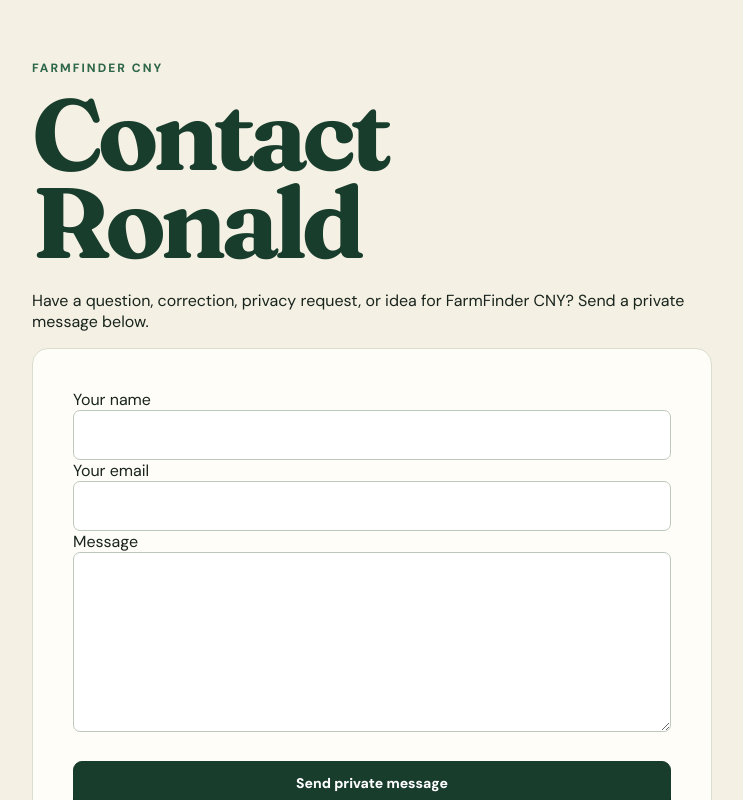
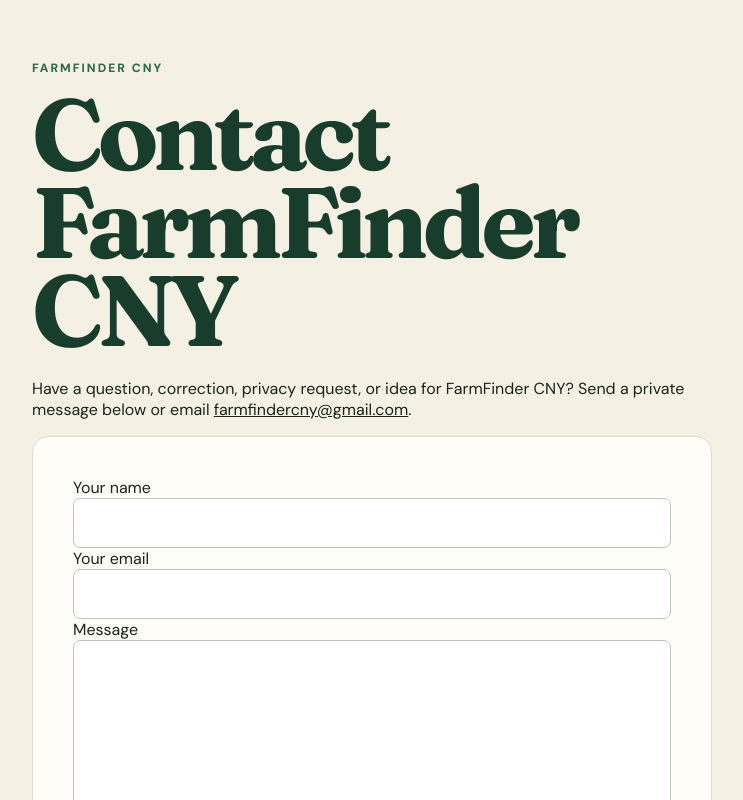
Before and after one commit to FarmFinderCNY/farmfinder-cny, a Next.js app: page /contact in a window 1280 px wide. Shown: the top 800 px of the page, without its empty margins (18-761 px from the left). Built offline with nearby package versions, Linux system fonts and the light colour scheme; no server answers.

Commit message:
Add FarmFinder CNY business email

```diff
--- a/app/contact/page.tsx
+++ b/app/contact/page.tsx
@@ -47,11 +47,12 @@ export default function ContactPage() {
     <main className="shell">
       <section style={{ maxWidth: "680px", padding: "60px 0" }}>
         <p className="eyebrow">FarmFinder CNY</p>
-        <h1>Contact Ronald</h1>
+        <h1>Contact FarmFinder CNY</h1>
 
         <p>
           Have a question, correction, privacy request, or idea for FarmFinder
-          CNY? Send a private message below.
+          CNY? Send a private message below or email{" "}
+          <a href="mailto:farmfindercny@gmail.com">farmfindercny@gmail.com</a>.
         </p>
 
         <form className="submission-form" onSubmit={handleSubmit}>
```
